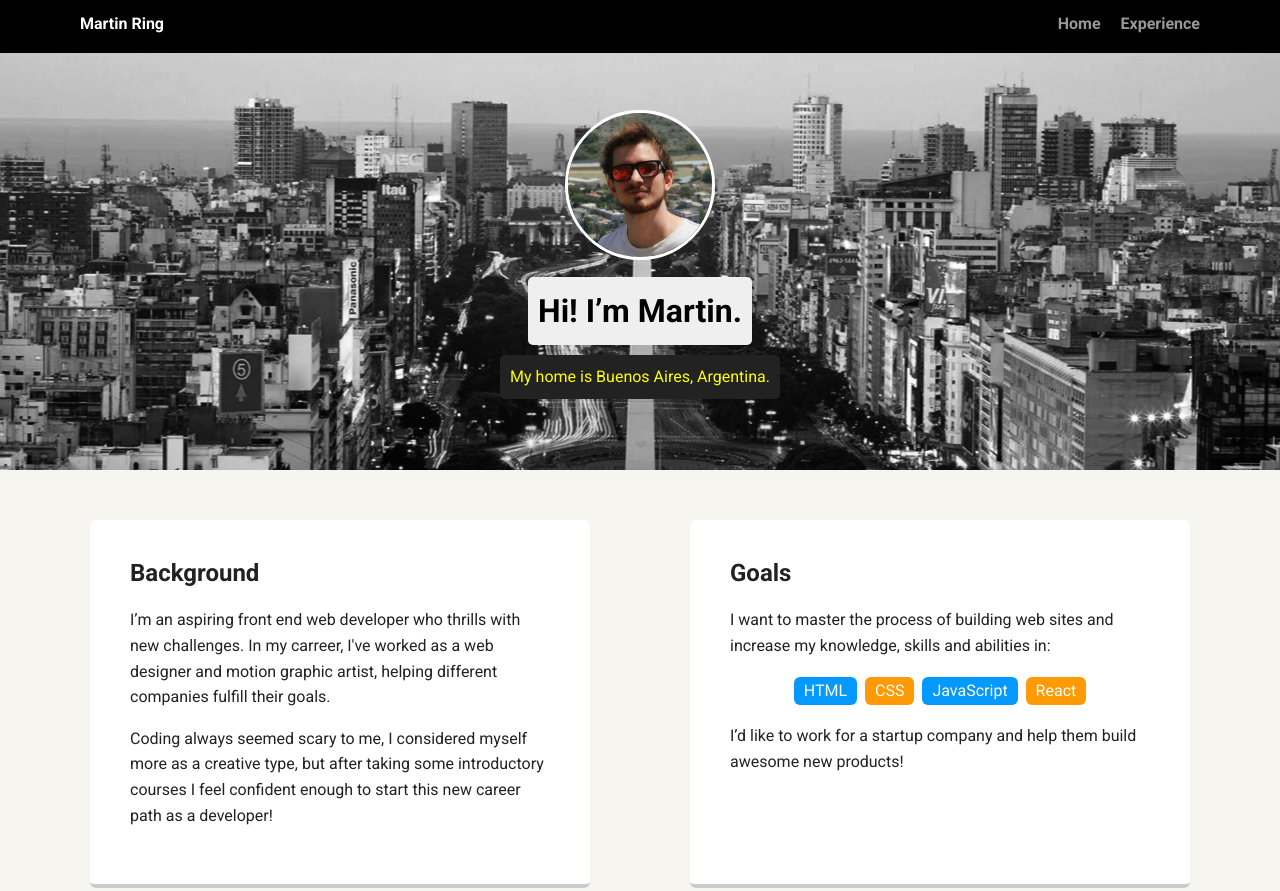
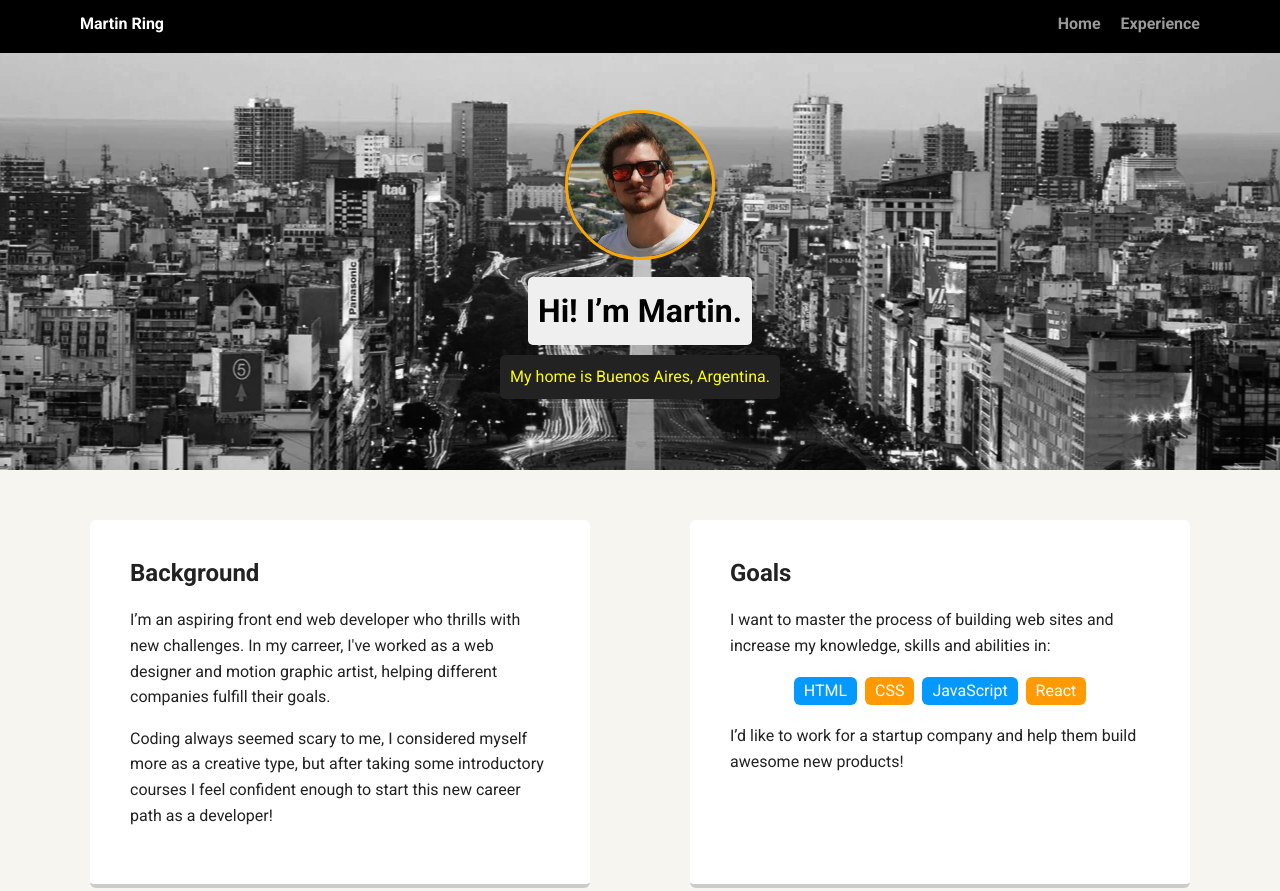
Before and after one commit to ringm/techdegree-project-01, a plain HTML site: page html/index.html in a window 1280 px wide. Shown: the top 891 px of the page. Drawn offline with Linux system fonts and the light colour scheme; a web font is replaced by a local one.

Commit message:
modified stlyes in profile-image class

```diff
--- a/css/styles.css
+++ b/css/styles.css
@@ -68,11 +68,11 @@ header .profile-image {
   width: 150px;
   height: 150px;
   border-radius: 50%;
-  border: 3px solid white;
+  border: 3px solid orange;
   transition: all .5s;
 }
 header .profile-image:hover {
-  transform: scale(1.2) rotate(5deg);
+  transform: scale(1.1);
 }
 
 .home-bg {
```
